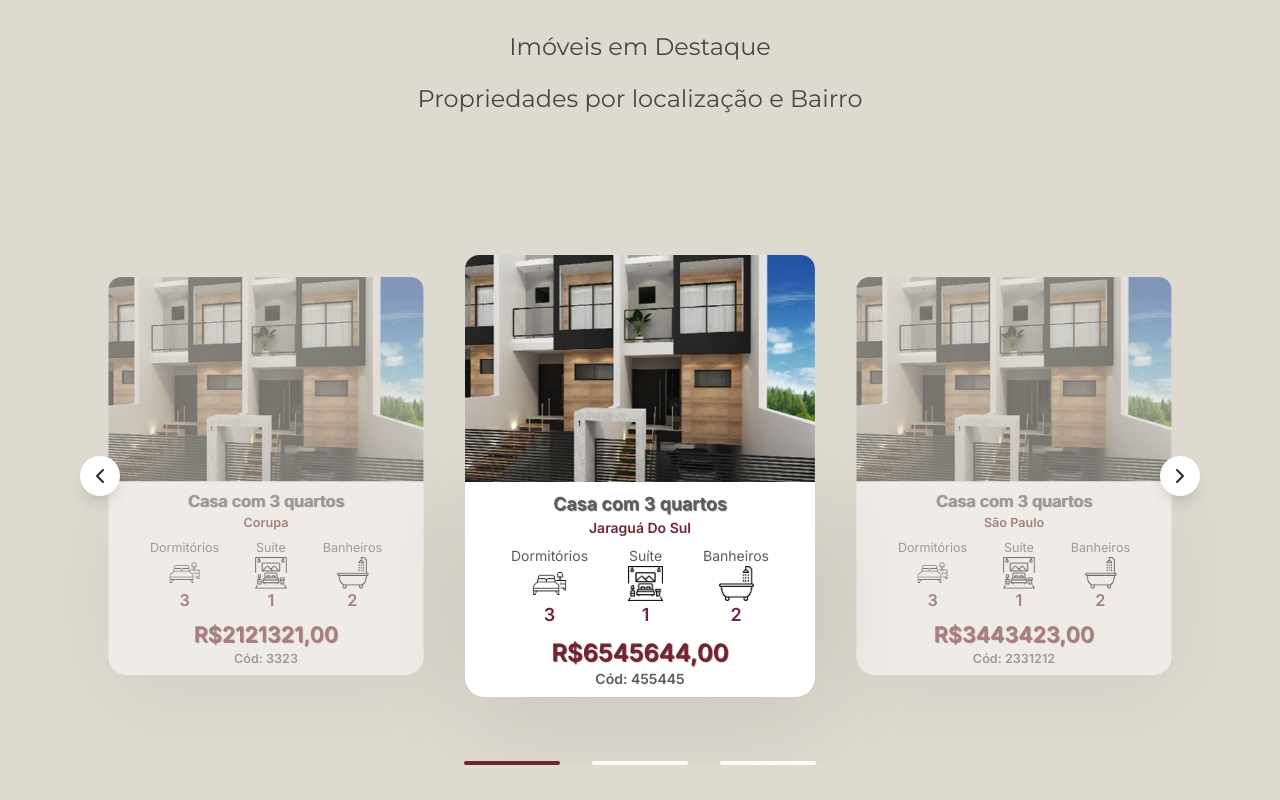
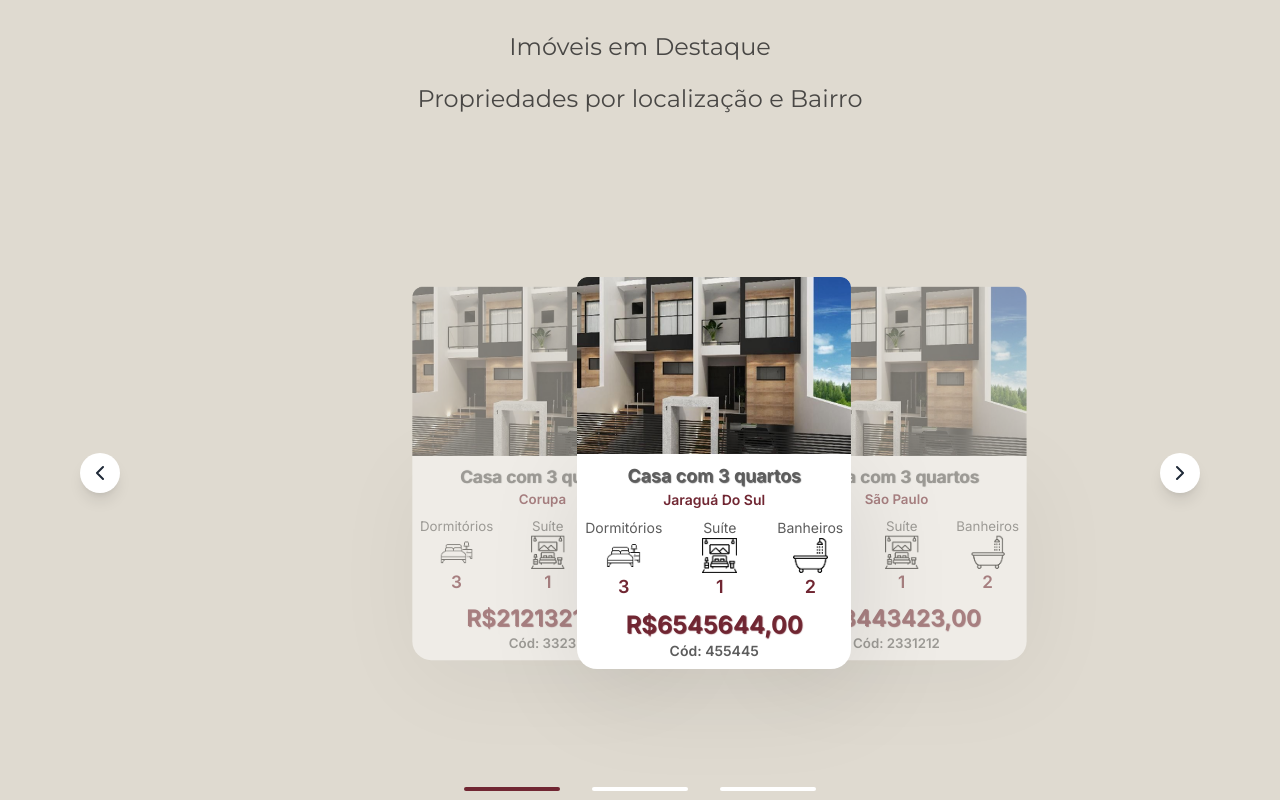
Before and after one commit to gstSenai/Projeto-Final-MI75, a Next.js app in the folder front-end-imobiliaria/: page /PaginaInicial in a window 1280 px wide. Shown: the part 1820-2620 px from the top of the page. Built offline with nearby package versions, Linux system fonts and the light colour scheme.

Commit message:
melhoria

```diff
--- a/front-end-imobiliaria/src/app/PaginaInicial/page.tsx
+++ b/front-end-imobiliaria/src/app/PaginaInicial/page.tsx
@@ -76,7 +76,7 @@ export default function PaginaInicial() {
                                 <p className='flex justify-center text-center text-xl lg:text-3xl xl:text-2xl font-medium p-3 opacity-75'>Propriedades por localização e Bairro</p>
                             </div>
                         </div>
-                        <div className='flex flex-col lg:flex-row justify-evenly pt-36 xl:pt-24 pb-12'>
+                        <div className='flex flex-col lg:flex-row justify-center pt-36 xl:pt-16 pb-12'>
                             <Carousel type='ajusteTriplo'>
                                 <Card titulo="Casa com 3 quartos" cidade="Jaraguá Do Sul" qtdDormitorios={3} qtdSuite={1} qtdBanheiros={2} preco={6545644} codigo={455445} />
                                 <Card titulo="Casa com 3 quartos" cidade="São Paulo" qtdDormitorios={3} qtdSuite={1} qtdBanheiros={2} preco={3443423} codigo={2331212} />
--- a/front-end-imobiliaria/src/components/PaginaInicial/carrossel/index.tsx
+++ b/front-end-imobiliaria/src/components/PaginaInicial/carrossel/index.tsx
@@ -3,20 +3,23 @@ import { useState, ReactNode, useRef, Children, useEffect } from "react";
 import { ChevronLeft, ChevronRight } from "lucide-react";
 
 interface CarouselProps {
-  type: string
+  type: string;
   children: ReactNode | ReactNode[];
 }
 
 export default function Carousel({ type, children }: CarouselProps) {
-
   if (type === "ajusteTriplo") {
     const [currentIndex, setCurrentIndex] = useState(0);
     const [isMobile, setIsMobile] = useState(false);
+    const [transitionDirection, setTransitionDirection] = useState<"left" | "right">("right");
+    const [isAnimating, setIsAnimating] = useState(false);
     const childrenArray = Children.toArray(children);
     const totalSlides = childrenArray.length;
-    const carouselRef = useRef(null);
-    let startX = 0;
-    let isDragging = false;
+    const carouselRef = useRef<HTMLDivElement>(null);
+
+    // Touch handling variables
+    const startXRef = useRef(0);
+    const isDraggingRef = useRef(false);
 
     useEffect(() => {
       const handleResize = () => setIsMobile(window.innerWidth < 768);
@@ -27,62 +30,110 @@ if (type === "ajusteTriplo") {
 
     useEffect(() => {
       const interval = setInterval(() => {
-        setCurrentIndex((prev) => (prev >= totalSlides - 1 ? 0 : prev + 1));
+        if (!isAnimating) {
+          handleSlideChange("right", (prev) => (prev >= totalSlides - 1 ? 0 : prev + 1));
+        }
       }, 10000);
       return () => clearInterval(interval);
-    }, [currentIndex, totalSlides]);
+    }, [currentIndex, totalSlides, isAnimating]);
+
+    const handleSlideChange = (direction: "left" | "right", indexUpdater: (prev: number) => number) => {
+      if (isAnimating) return;
+
+      setIsAnimating(true);
+      setTransitionDirection(direction);
+      setCurrentIndex(indexUpdater);
+
+      setTimeout(() => {
+        setIsAnimating(false);
+      }, 500);
+    };
 
     const prevSlide = () => {
-      setCurrentIndex((prev) => (prev === 0 ? totalSlides - 1 : prev - 1));
+      handleSlideChange("left", (prev) => (prev === 0 ? totalSlides - 1 : prev - 1));
     };
 
     const nextSlide = () => {
-      setCurrentIndex((prev) => (prev >= totalSlides - 1 ? 0 : prev + 1));
+      handleSlideChange("right", (prev) => (prev >= totalSlides - 1 ? 0 : prev + 1));
     };
 
-    const handleTouchStart = (e) => {
-      startX = e.touches[0].clientX;
-      isDragging = true;
+    const handleTouchStart = (e: React.TouchEvent) => {
+      startXRef.current = e.touches[0].clientX;
+      isDraggingRef.current = true;
     };
 
-    const handleTouchMove = (e) => {
-      if (!isDragging) return;
-      const deltaX = e.touches[0].clientX - startX;
+    const handleTouchMove = (e: React.TouchEvent) => {
+      if (!isDraggingRef.current || isAnimating) return;
+
+      const deltaX = e.touches[0].clientX - startXRef.current;
       if (deltaX > 50) {
         prevSlide();
-        isDragging = false;
+        isDraggingRef.current = false;
       } else if (deltaX < -50) {
         nextSlide();
-        isDragging = false;
+        isDraggingRef.current = false;
       }
     };
 
     const handleTouchEnd = () => {
-      isDragging = false;
+      isDraggingRef.current = false;
     };
 
     const getVisibleSlides = () => {
-      const slides = [];
-      const prev = (currentIndex - 1 + totalSlides) % totalSlides;
-      const next = (currentIndex + 1) % totalSlides;
+      const prevIndex = (currentIndex - 1 + totalSlides) % totalSlides;
+      const nextIndex = (currentIndex + 1) % totalSlides;
 
-      slides.push(
-        <div key="prev" className="w-full md:w-1/3 flex-shrink-0 px-3 opacity-50 scale-90 transition-transform duration-500 ease-in-out">
-          {childrenArray[prev]}
+      return (
+        <div className="relative w-full flex justify-center items-center h-[500px] overflow-visible">
+          <div className="relative flex justify-center items-center w-full max-w-6xl mx-auto h-full">
+
+            {/* Slide anterior - posicionado à esquerda */}
+            <div
+              key={`prev-${prevIndex}`}
+              className={`absolute w-[40%] px-3 opacity-50 scale-90 transition-all duration-500 ease-in-out z-10 ${
+                isAnimating
+                  ? transitionDirection === "right"
+                    ? "animate-fade-in-left"
+                    : "animate-fade-out-right"
+                  : ""
+              }`}
+              style={{ left: '5%', transform: 'translateX(-50%) scale(0.95)' }}
+            >
+              {childrenArray[prevIndex]}
+            </div>
+
+            {/* Slide atual - centralizado */}
+            <div
+              key={`current-${currentIndex}`}
+              className={`relative w-[40%] mx-auto px-3 z-20 transition-all duration-500 ease-in-out ${
+                isAnimating
+                  ? transitionDirection === "right"
+                    ? "animate-slide-left"
+                    : "animate-slide-right"
+                  : ""
+              }`}
+              style={{ transform: 'scale(1)' }}
+            >
+              {childrenArray[currentIndex]}
+            </div>
+
+            {/* Próximo slide - posicionado à direita */}
+            <div
+              key={`next-${nextIndex}`}
+              className={`absolute w-[30%] px-3 opacity-50 scale-90 transition-all duration-500 ease-in-out z-10 ${
+                isAnimating
+                  ? transitionDirection === "right"
+                    ? "animate-fade-out-right"
+                    : "animate-fade-in-left"
+                  : ""
+              }`}
+              style={{ right: '5%', transform: 'translateX(50%) scale(0.95)' }}
+            >
+              {childrenArray[nextIndex]}
+            </div>
+          </div>
         </div>
       );
-      slides.push(
-        <div key="current" className="w-full md:w-1/3 flex-shrink-0 px-3 z-10 scale-100 transition-transform duration-500 ease-in-out">
-          {childrenArray[currentIndex]}
-        </div>
-      );
-      slides.push(
-        <div key="next" className="w-full md:w-1/3 flex-shrink-0 px-3 opacity-50 scale-90 transition-transform duration-500 ease-in-out">
-          {childrenArray[next]}
-        </div>
-      );
-
-      return slides;
     };
 
     return (
@@ -94,20 +145,26 @@ if (type === "ajusteTriplo") {
           onTouchMove={handleTouchMove}
           onTouchEnd={handleTouchEnd}
         >
-          <div className="flex justify-center items-center transition-transform duration-500 ease-in-out">
-            {isMobile ? <div className="w-full px-4">{childrenArray[currentIndex]}</div> : getVisibleSlides()}
+          <div className="flex justify-center items-center">
+            {isMobile ? (
+              <div className="w-full px-4 animate-fade-in">{childrenArray[currentIndex]}</div>
+            ) : (
+              getVisibleSlides()
+            )}
           </div>
 
           <button
             onClick={prevSlide}
-            className="absolute left-4 top-1/2 transform -translate-y-1/2 p-2 bg-white text-gray-800 rounded-full shadow-lg text-sm invisible md:visible"
+            disabled={isAnimating}
+            className="absolute left-4 top-1/2 transform -translate-y-1/2 p-2 bg-white text-gray-800 rounded-full shadow-lg text-sm invisible md:visible hover:scale-110 transition-transform disabled:opacity-50"
             aria-label="Previous slide"
           >
             <ChevronLeft size={24} />
           </button>
           <button
             onClick={nextSlide}
-            className="absolute right-4 top-1/2 transform -translate-y-1/2 p-2 bg-white text-gray-800 rounded-full shadow-lg text-sm invisible md:visible"
+            disabled={isAnimating}
+            className="absolute right-4 top-1/2 transform -translate-y-1/2 p-2 bg-white text-gray-800 rounded-full shadow-lg text-sm invisible md:visible hover:scale-110 transition-transform disabled:opacity-50"
             aria-label="Next slide"
           >
             <ChevronRight size={24} />
@@ -118,14 +175,85 @@ if (type === "ajusteTriplo") {
           {childrenArray.map((_, index) => (
             <button
               key={index}
-              onClick={() => setCurrentIndex(index)}
-              className={`h-1 rounded-full transition-all ${index === currentIndex ? "w-12 md:w-12 lg:w-24 bg-vermelho" : "w-12 md:w-12 lg:w-24 bg-white"}`}
+              onClick={() => {
+                if (!isAnimating) {
+                  handleSlideChange(index > currentIndex ? "right" : "left", () => index);
+                }
+              }}
+              disabled={isAnimating}
+              className={`h-1 rounded-full transition-all duration-300 ${index === currentIndex ? "w-12 md:w-12 lg:w-24 bg-vermelho" : "w-12 md:w-12 lg:w-24 bg-white"
+                }`}
             />
           ))}
         </div>
+
+        <style jsx global>{`
+@keyframes fadeInLeft {
+  from { opacity: 0; transform: translateX(-70%) scale(0.95); }
+  to { opacity: 0.5; transform: translateX(-50%) scale(0.95); }
+}
+@keyframes fadeOutLeft {
+  from { opacity: 0.5; transform: translateX(-50%) scale(0.95); }
+  to { opacity: 0; transform: translateX(-70%) scale(0.9); }
+}
+@keyframes fadeInRight {
+  from { opacity: 0; transform: translateX(70%) scale(0.95); }
+  to { opacity: 0.5; transform: translateX(50%) scale(0.95); }
+}
+@keyframes fadeOutRight {
+  from { opacity: 0.5; transform: translateX(50%) scale(0.95); }
+  to { opacity: 0; transform: translateX(70%) scale(0.9); }
+}
+@keyframes slideLeft {
+  from { transform: translateX(30px) scale(1); }
+  to { transform: translateX(0) scale(1); }
+}
+@keyframes slideRight {
+  from { transform: translateX(-30px) scale(1); }
+  to { transform: translateX(0) scale(1); }
+}
+          @keyframes fadeIn {
+            from { opacity: 0; }
+            to { opacity: 1; }
+          }
+          .animate-fade-in-left {
+            animation: fadeInLeft 0.5s ease-in-out forwards;
+          }
+          .animate-fade-out-left {
+            animation: fadeOutLeft 0.5s ease-in-out forwards;
+          }
+          .animate-fade-in-right {
+            animation: fadeInRight 0.5s ease-in-out forwards;
+          }
+          .animate-fade-out-right {
+            animation: fadeOutRight 0.5s ease-in-out forwards;
+          }
+          .animate-slide-left {
+            animation: slideLeft 0.5s ease-in-out forwards;
+          }
+          .animate-slide-right {
+            animation: slideRight 0.5s ease-in-out forwards;
+          }
+          .animate-fade-in {
+            animation: fadeIn 0.5s ease-in-out;
+          }
+          .carousel-slide {
+            opacity: 0.5;
+            transform: scale(0.9);
+            transition: all 0.5s ease-in-out;
+          }
+          .carousel-slide.current {
+            opacity: 1;
+            transform: scale(1);
+          }
+        `}</style>
       </div>
     );
   }
+
+
+
+
 
 
 
```
Lines whose indentation alone changed are shown as unchanged.
